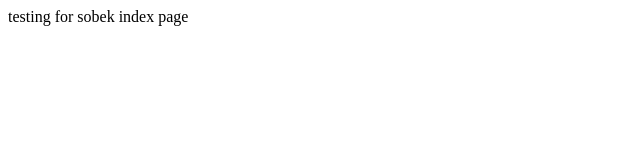
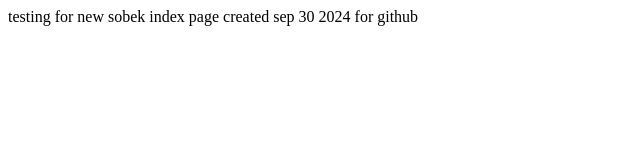
Before and after one commit to joejoetom/joesobek, a plain HTML site: page index.html in a window 1280 px wide. Shown: the whole page, without its empty margins (0-640 px from the left). Drawn offline with Linux system fonts and the light colour scheme.

Commit message:
Update index.html

```diff
--- a/index.html
+++ b/index.html
@@ -1 +1 @@
-<html><body>testing for sobek index page</body></html>
+<html><body>testing for new sobek index page created sep 30 2024 for github</body></html>
```
